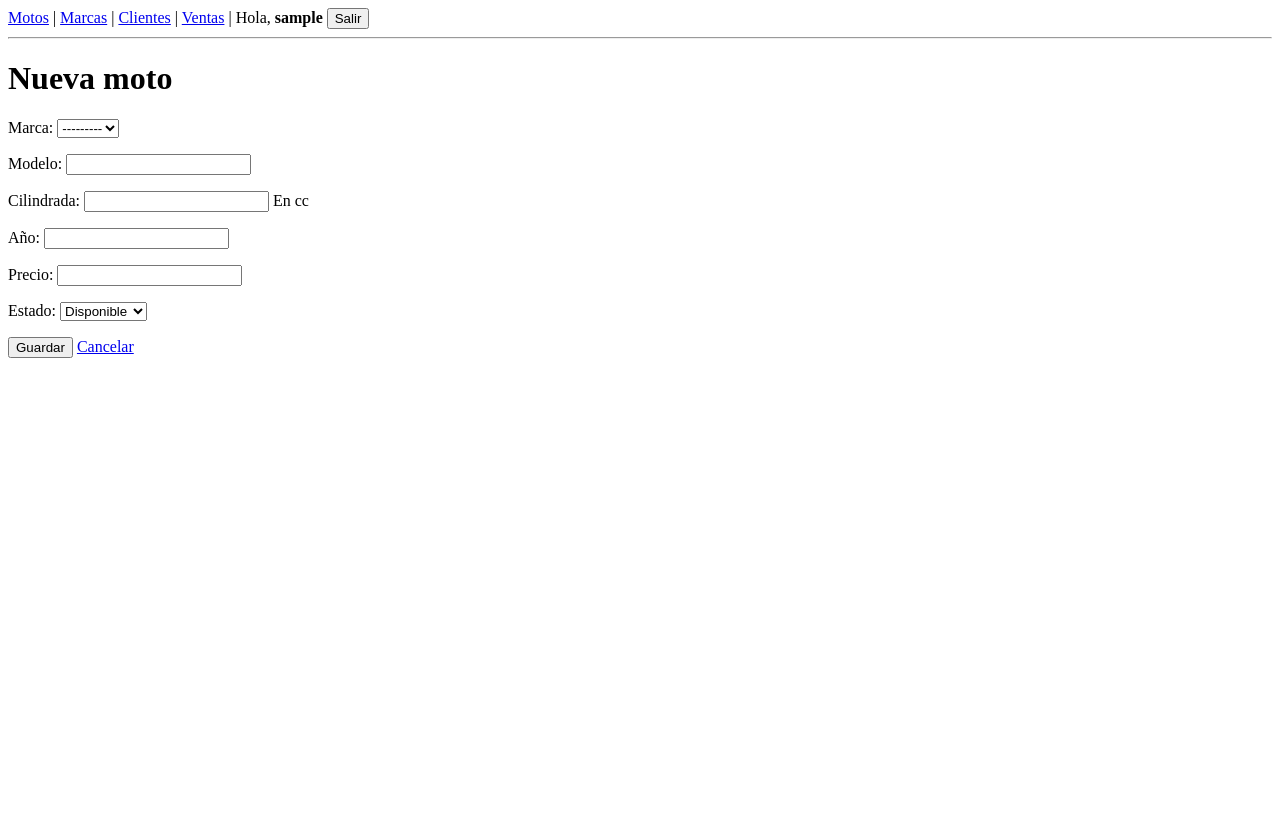
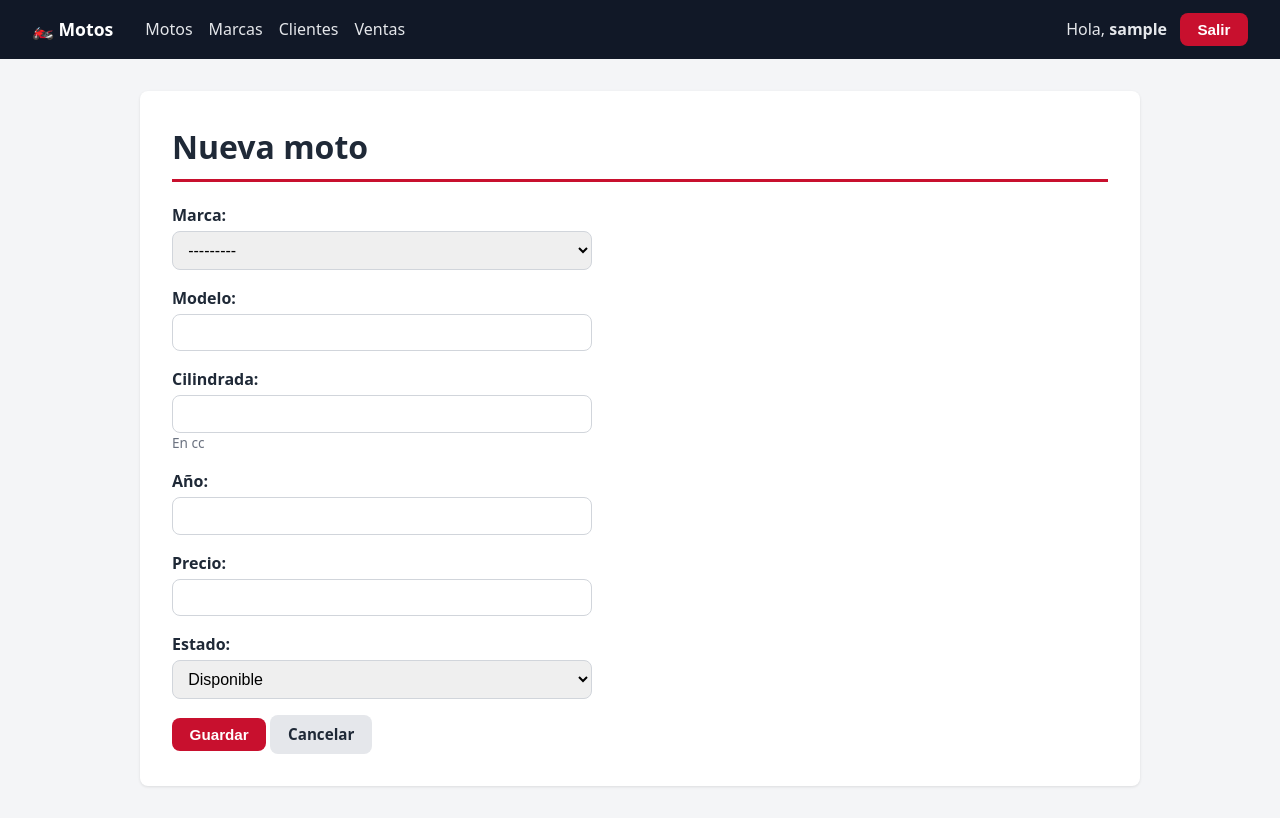
Before and after one commit to zuleicab26-collab/programacion_ii_proyecto_alison_bermeo, a Django app: page /motos/nueva/ in a window 1280 px wide. Before the commit the page ends 358 px from the top, so only its background shows below. Run offline with Django 5.2, Linux system fonts and the light colour scheme; the visitor is signed in with stand-in values (Sample User, id 1); data that the repository does not hold is empty.

Commit message:
feat (2026-11-25): estilos css propios con archivos estaticos

```diff
--- /dev/null
+++ b/concesionaria/static/concesionaria/css/estilos.css
@@ -0,0 +1,239 @@
+:root {
+    --color-primario: #c8102e;
+    --color-primario-oscuro: #9b0c23;
+    --color-fondo: #f4f5f7;
+    --color-tarjeta: #ffffff;
+    --color-texto: #1f2937;
+    --color-suave: #6b7280;
+    --color-borde: #e5e7eb;
+    --color-exito: #166534;
+    --color-exito-fondo: #dcfce7;
+    --radio: 8px;
+}
+
+* {
+    box-sizing: border-box;
+}
+
+body {
+    margin: 0;
+    font-family: system-ui, -apple-system, "Segoe UI", Roboto, Arial, sans-serif;
+    background: var(--color-fondo);
+    color: var(--color-texto);
+    line-height: 1.5;
+}
+
+a {
+    color: var(--color-primario);
+    text-decoration: none;
+}
+
+a:hover {
+    text-decoration: underline;
+}
+
+/* ---------- Barra de navegación ---------- */
+.navbar {
+    display: flex;
+    flex-wrap: wrap;
+    align-items: center;
+    gap: 1rem;
+    padding: 0.8rem 2rem;
+    background: #111827;
+}
+
+.navbar a {
+    color: #e5e7eb;
+    font-weight: 500;
+}
+
+.navbar a:hover {
+    color: #ffffff;
+    text-decoration: none;
+}
+
+.navbar .marca {
+    font-weight: 700;
+    font-size: 1.1rem;
+    color: #ffffff;
+    margin-right: 1rem;
+}
+
+.navbar .sesion {
+    margin-left: auto;
+    display: flex;
+    align-items: center;
+    gap: 0.8rem;
+    color: #e5e7eb;
+}
+
+.navbar form {
+    margin: 0;
+}
+
+/* ---------- Contenido ---------- */
+main {
+    max-width: 1000px;
+    margin: 2rem auto;
+    padding: 2rem;
+    background: var(--color-tarjeta);
+    border-radius: var(--radio);
+    box-shadow: 0 1px 3px rgba(0, 0, 0, 0.1);
+}
+
+h1 {
+    margin-top: 0;
+    padding-bottom: 0.5rem;
+    border-bottom: 3px solid var(--color-primario);
+}
+
+h2 {
+    margin-top: 2rem;
+    color: var(--color-suave);
+}
+
+/* ---------- Mensajes ---------- */
+.mensajes {
+    max-width: 1000px;
+    margin: 1rem auto 0;
+    padding: 0 2rem;
+    list-style: none;
+}
+
+.mensajes li {
+    padding: 0.8rem 1rem;
+    background: var(--color-exito-fondo);
+    color: var(--color-exito);
+    border-left: 4px solid var(--color-exito);
+    border-radius: var(--radio);
+}
+
+/* ---------- Tablas ---------- */
+table {
+    width: 100%;
+    border-collapse: collapse;
+    margin-top: 1rem;
+}
+
+th {
+    text-align: left;
+    background: #f9fafb;
+    color: var(--color-suave);
+    font-size: 0.85rem;
+    text-transform: uppercase;
+    letter-spacing: 0.04em;
+}
+
+th, td {
+    padding: 0.7rem 0.9rem;
+    border-bottom: 1px solid var(--color-borde);
+}
+
+tr:hover td {
+    background: #fafafa;
+}
+
+/* ---------- Formularios ---------- */
+form p {
+    margin: 0 0 1rem;
+}
+
+form label {
+    display: block;
+    margin-bottom: 0.25rem;
+    font-weight: 600;
+}
+
+input[type="text"],
+input[type="email"],
+input[type="password"],
+input[type="number"],
+input[type="date"],
+select {
+    width: 100%;
+    max-width: 420px;
+    padding: 0.55rem 0.7rem;
+    border: 1px solid #d1d5db;
+    border-radius: var(--radio);
+    font-size: 1rem;
+}
+
+input:focus,
+select:focus {
+    outline: 2px solid var(--color-primario);
+    outline-offset: 1px;
+}
+
+.helptext {
+    display: block;
+    color: var(--color-suave);
+    font-size: 0.85rem;
+}
+
+.errorlist {
+    margin: 0 0 0.4rem;
+    padding: 0;
+    list-style: none;
+    color: #b91c1c;
+    font-size: 0.9rem;
+}
+
+/* ---------- Botones ---------- */
+button,
+.boton {
+    display: inline-block;
+    padding: 0.5rem 1.1rem;
+    background: var(--color-primario);
+    color: #ffffff;
+    border: none;
+    border-radius: var(--radio);
+    font-size: 0.95rem;
+    font-weight: 600;
+    cursor: pointer;
+}
+
+button:hover,
+.boton:hover {
+    background: var(--color-primario-oscuro);
+    text-decoration: none;
+}
+
+.boton-secundario {
+    background: #e5e7eb;
+    color: var(--color-texto);
+}
+
+.boton-secundario:hover {
+    background: #d1d5db;
+}
+
+.boton-peligro {
+    background: #b91c1c;
+}
+
+.boton-peligro:hover {
+    background: #7f1d1d;
+}
+
+.acciones {
+    display: flex;
+    gap: 0.5rem;
+    align-items: center;
+}
+
+/* ---------- Pantalla pequeña ---------- */
+@media (max-width: 700px) {
+    main {
+        margin: 1rem;
+        padding: 1rem;
+        overflow-x: auto;
+    }
+
+    .navbar {
+        padding: 0.8rem 1rem;
+    }
+
+    .navbar .sesion {
+        margin-left: 0;
+    }
+}
--- a/concesionaria/templates/concesionaria/base.html
+++ b/concesionaria/templates/concesionaria/base.html
@@ -1,32 +1,36 @@
+{% load static %}
 <!DOCTYPE html>
 <html lang="es">
 <head>
     <meta charset="UTF-8">
     <meta name="viewport" content="width=device-width, initial-scale=1">
     <title>{% block title %}Concesionaria de motos{% endblock %}</title>
+    <link rel="stylesheet" href="{% static 'concesionaria/css/estilos.css' %}">
 </head>
 <body>
-        <nav>
-        <a href="{% url 'moto_list' %}">Motos</a> |
-        <a href="{% url 'marca_list' %}">Marcas</a> |
-        <a href="{% url 'cliente_list' %}">Clientes</a> |
-        <a href="{% url 'venta_list' %}">Ventas</a> |
+    <nav class="navbar">
+        <span class="marca">🏍️ Motos</span>
+        <a href="{% url 'moto_list' %}">Motos</a>
+        <a href="{% url 'marca_list' %}">Marcas</a>
+        <a href="{% url 'cliente_list' %}">Clientes</a>
+        <a href="{% url 'venta_list' %}">Ventas</a>
 
+        <div class="sesion">
             {% if user.is_authenticated %}
-            Hola, <strong>{{ user.username }}</strong>
-            <form method="post" action="{% url 'logout' %}" style="display:inline">
+                <span>Hola, <strong>{{ user.username }}</strong></span>
+                <form method="post" action="{% url 'logout' %}">
                     {% csrf_token %}
                     <button type="submit">Salir</button>
                 </form>
             {% else %}
-            <a href="{% url 'login' %}">Entrar</a> |
+                <a href="{% url 'login' %}">Entrar</a>
                 <a href="{% url 'registro' %}">Registrarse</a>
             {% endif %}
+        </div>
     </nav>
-    <hr>
 
     {% if messages %}
-        <ul>
+        <ul class="mensajes">
             {% for message in messages %}
                 <li>{{ message }}</li>
             {% endfor %}
--- a/concesionaria/templates/concesionaria/motos/confirmar_eliminar.html
+++ b/concesionaria/templates/concesionaria/motos/confirmar_eliminar.html
@@ -10,7 +10,7 @@
 
 <form method="post">
     {% csrf_token %}
-    <button type="submit">Sí, eliminar</button>
-    <a href="{% url 'moto_detail' moto.pk %}">Cancelar</a>
+    <button type="submit" class="boton-peligro">Sí, eliminar</button>
+    <a class="boton boton-secundario" href="{% url 'moto_detail' moto.pk %}">Cancelar</a>
 </form>
 {% endblock %}
--- a/concesionaria/templates/concesionaria/motos/formulario.html
+++ b/concesionaria/templates/concesionaria/motos/formulario.html
@@ -9,6 +9,6 @@
     {% csrf_token %}
     {{ form.as_p }}
     <button type="submit">Guardar</button>
-    <a href="{% url 'moto_list' %}">Cancelar</a>
+    <a class="boton boton-secundario" href="{% url 'moto_list' %}">Cancelar</a>
 </form>
 {% endblock %}
--- a/concesionaria/templates/concesionaria/ventas/confirmar_eliminar.html
+++ b/concesionaria/templates/concesionaria/ventas/confirmar_eliminar.html
@@ -10,7 +10,7 @@
 
 <form method="post">
     {% csrf_token %}
-    <button type="submit">Sí, eliminar</button>
-    <a href="{% url 'venta_detail' venta.pk %}">Cancelar</a>
+    <button type="submit" class="boton-peligro">Sí, eliminar</button>
+    <a class="boton boton-secundario" href="{% url 'venta_detail' venta.pk %}">Cancelar</a>
 </form>
 {% endblock %}
--- a/concesionaria/templates/concesionaria/ventas/formulario.html
+++ b/concesionaria/templates/concesionaria/ventas/formulario.html
@@ -11,6 +11,6 @@
     {% csrf_token %}
     {{ form.as_p }}
     <button type="submit">Guardar</button>
-    <a href="{% url 'venta_list' %}">Cancelar</a>
+    <a class="boton boton-secundario" href="{% url 'venta_list' %}">Cancelar</a>
 </form>
 {% endblock %}
```
Also changed, not shown: concesionaria/templates/concesionaria/motos/lista.html (+5 -4 lines), concesionaria/templates/concesionaria/ventas/lista.html (+5 -3 lines). Lines whose indentation alone changed are shown as unchanged.
